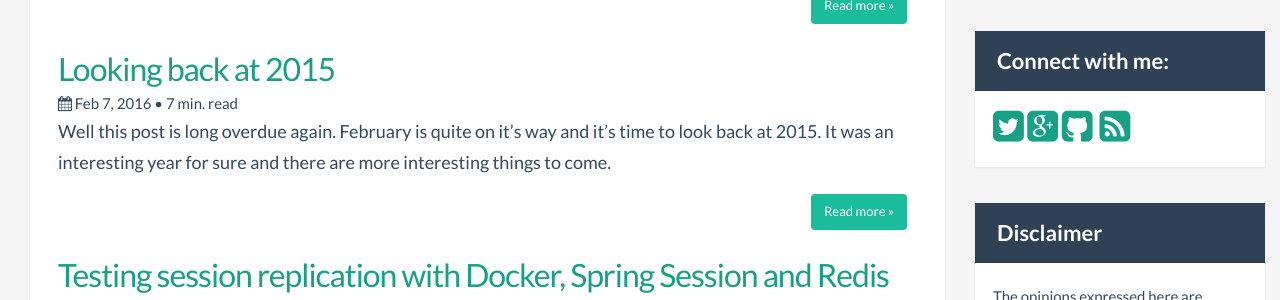
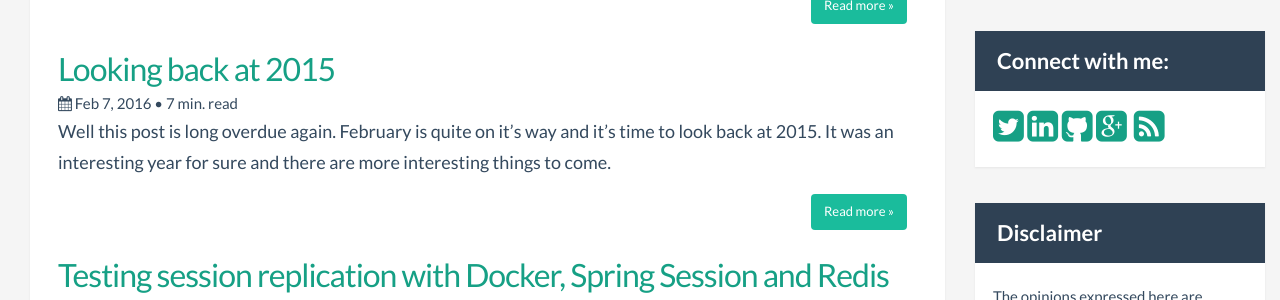
Before and after one commit to jreijn/jreijn.github.com, a Jekyll site: the page built from index.html, in a window 1280 px wide. Shown: the part 703-1003 px from the top of the page. Built offline with Jekyll 4.4.1, drawn with Linux system fonts in a browser that asks for light colours; the list of posts is cut into pages by our own code; comment, search, counter and statistics services are not loaded.

Commit message:
Add linkedin

```diff
--- a/_includes/sidebar.html
+++ b/_includes/sidebar.html
@@ -19,8 +19,9 @@
           <div class="sidebox-content">
             <div class="social-icons">
             	<a href="https://twitter.com/jreijn" title="Jeroen Reijn on Twitter" target="_blank" onclick="javascript:pageTracker._trackPageview('twitter');"><i class="fa fa-twitter-square fa-2x"></i></a>
+              <a href="https://www.linkedin.com/in/jeroenreijn/" title="Jeroen Reijn on LinkedIn" target="_blank" onclick="javascript:pageTracker._trackPageview('linkedin');"><i class="fa fa-linkedin-square fa-2x"></i></a>
+              <a href="https://github.com/jreijn" title="Jeroen Reijn on Github" target="_blank" onclick="javascript:pageTracker._trackPageview('github');"><i class="fa fa-github-square fa-2x"></i></a>
             	<a href="https://plus.google.com/+JeroenReijn" title="Jeroen Reijn on Google+" target="_blank" onclick="javascript:pageTracker._trackPageview('googleplus');"><i class="fa fa-google-plus-square fa-2x"></i></a>
-            	<a href="https://github.com/jreijn" title="Jeroen Reijn on Github" target="_blank" onclick="javascript:pageTracker._trackPageview('github');"><i class="fa fa-github-square fa-2x"></i></a>
               <a href="https://www.slideshare.net/jreijn" title="Jeroen Reijn on Slideshare" target="_blank" onclick="javascript:pageTracker._trackPageview('slideshare');"><i class="fa fa-slideshare-square fa-2x"></i></a>
               <a href="https://feeds.feedburner.com/JeroenReijn" title="Atom/RSS feed" onclick="javascript:pageTracker._trackPageview('feedburner');"><i class="fa fa-rss-square fa-2x"></i></a>
             </div>
```
